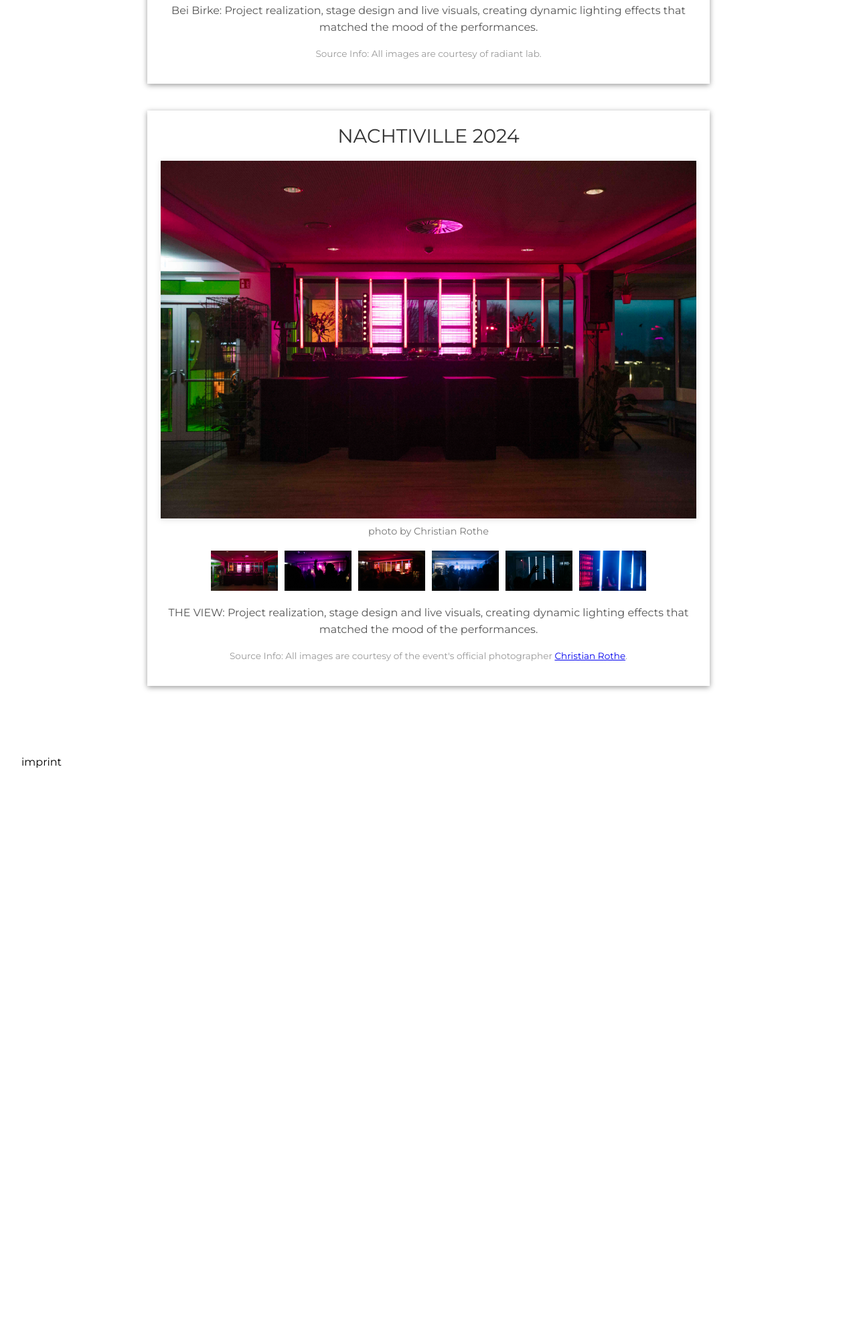
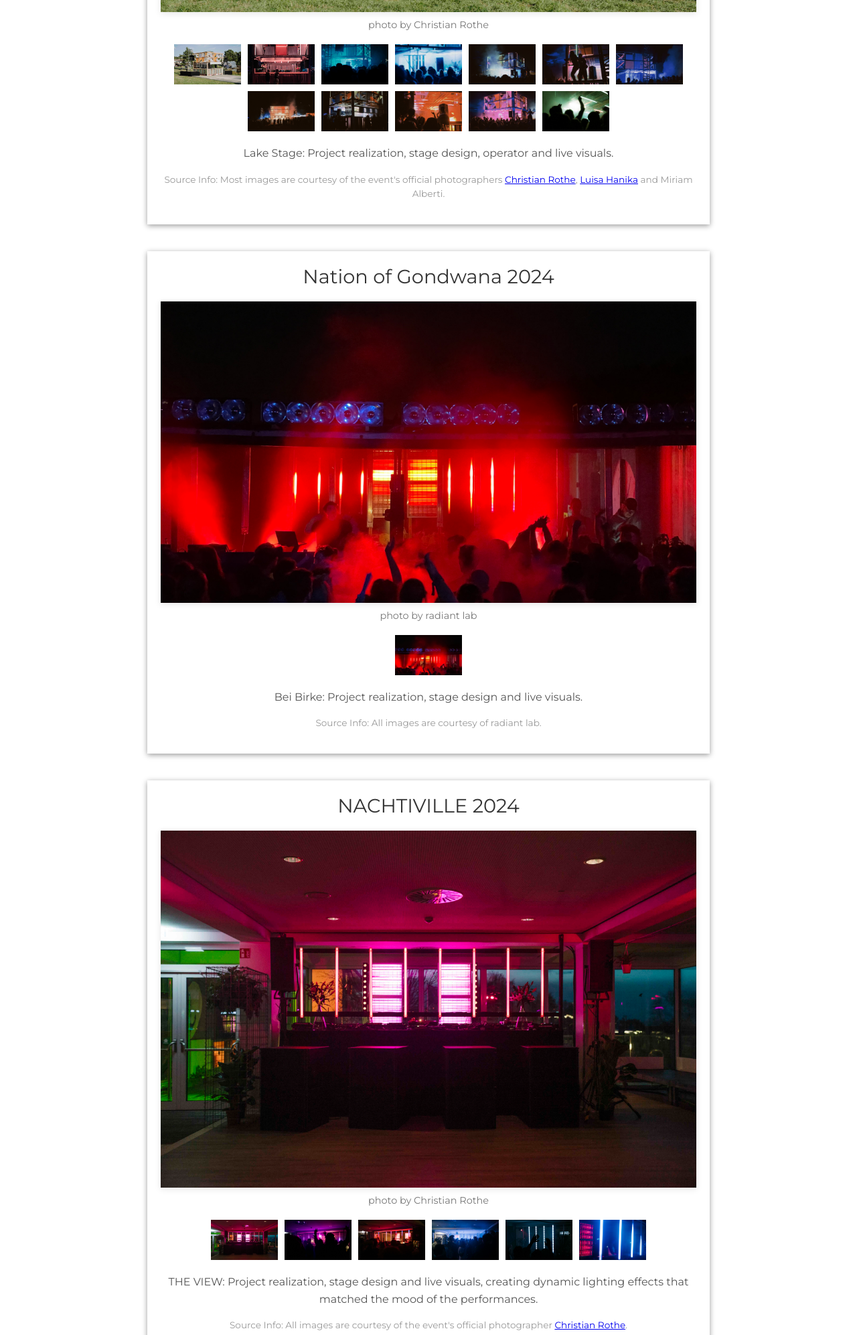
Before and after one commit to radiant-lab/radiant-lab.github.io, a plain HTML site: page portfolio.html in a window 1280 px wide. Shown: the part 805-2798 px from the top of the page at 67% size. Before the commit the page ends 1984 px from the top, so only its background shows below. Drawn offline with Linux system fonts and the light colour scheme.

Commit message:
added Nachti 25 chapter, edidted portfolio gallery js and html

```diff
--- a/portfolio.html
+++ b/portfolio.html
@@ -38,82 +38,115 @@
     <h1>portfolio</h1>
     <p>selected works.</p>
 
-
-            <!-- Portfolio Item NACHTIVILLE 2024 -->
+    <!-- Portfolio Item: NACHTI 2025 -->
     <div class="portfolio-item">
-                <div class="portfolio-title">Nation of Gondwana 2024</div>
-                <!-- Portfolio Gallery -->
-                <div class="portfolio-gallery" data-portfolio="2">
-                    <!-- Featured Image -->
-                    <img id="featuredImage2" class="featured-image" src="images/NoG24/image1.jpg" alt="Featured Image">
-                    <!-- Image Description -->
-                    <div id="imageDescription2" class="image-description">photo by radiant lab</div>
-                    <!-- Thumbnails -->
-
-                    <!--
+        <div class="portfolio-title">NACHTI 2025</div>
+        <div class="portfolio-gallery" data-portfolio="nd25">
+            <img class="featured-image" src="images/ND25/image1.jpg" alt="Featured Image" />
+            <div class="image-description">photo by Christian Rothe</div>
             <div class="thumbnail-row">
-            <div class="thumbnail" data-target="2" data-image="images/NoG24/image1.jpg" data-description="photo by Christian Rothe">
-                <img src="images/NoG24/image1.jpg" alt="Thumbnail 1">
+                <div class="thumbnail" data-image="images/ND25/image1.jpg" data-description="photo by Christian Rothe">
+                    <img src="images/ND25/image1.jpg" alt="Thumbnail 1" />
                 </div>
-
+                <div class="thumbnail" data-image="images/ND25/image2.jpg" data-description="photo by Amelie Kieweg">
+                    <img src="images/ND25/image2.jpg" alt="Thumbnail 2" />
                 </div>
-
-        -->
+                <div class="thumbnail" data-image="images/ND25/image3.jpg" data-description="photo by Christian Rothe">
+                    <img src="images/ND25/image3.jpg" alt="Thumbnail 3" />
                 </div>
-                <!-- Portfolio Description -->
+                <div class="thumbnail" data-image="images/ND25/image4.jpg" data-description="photo by Christian Rothe">
+                    <img src="images/ND25/image4.jpg" alt="Thumbnail 4" />
+                </div>
+                <div class="thumbnail" data-image="images/ND25/image5.jpg" data-description="photo by Luisa Hanika">
+                    <img src="images/ND25/image5.jpg" alt="Thumbnail 5" />
+                </div>
+                <div class="thumbnail" data-image="images/ND25/image6.jpg" data-description="photo by Luisa Hanika">
+                    <img src="images/ND25/image6.jpg" alt="Thumbnail 6" />
+                </div>
+                <div class="thumbnail" data-image="images/ND25/image7.jpg" data-description="photo by Luisa Hanika">
+                    <img src="images/ND25/image7.jpg" alt="Thumbnail 7" />
+                </div>
+                <div class="thumbnail" data-image="images/ND25/image8.jpg" data-description="photo by Luisa Hanika">
+                    <img src="images/ND25/image8.jpg" alt="Thumbnail 8" />
+                </div>
+                <div class="thumbnail" data-image="images/ND25/image9.jpg" data-description="photo by Luisa Hanika">
+                    <img src="images/ND25/image9.jpg" alt="Thumbnail 9" />
+                </div>
+                <div class="thumbnail" data-image="images/ND25/image10.jpg" data-description="photo by Luisa Hanika">
+                    <img src="images/ND25/image10.jpg" alt="Thumbnail 10" />
+                </div>
+                <div class="thumbnail" data-image="images/ND25/image11.jpg" data-description="photo by Luisa Hanika">
+                    <img src="images/ND25/image11.jpg" alt="Thumbnail 11" />
+                </div>
+                <div class="thumbnail" data-image="images/ND25/image12.jpg" data-description="photo by Miriam Alberti">
+                    <img src="images/ND25/image12.jpg" alt="Thumbnail 12" />
+                </div>
+            </div>
+        </div>
         <div class="portfolio-description">
-                    <p>Bei Birke: Project realization, stage design and live visuals, creating dynamic lighting effects
-                        that matched the mood of the performances.</p>
-                    <p class="source-info">Source Info: All images are courtesy of radiant lab</a>.</p>
+            <p>Lake Stage: Project realization, stage design, operator and live visuals.</p>
+            <p class="source-info">
+                Source Info: Most images are courtesy of the event's official photographers
+                <a href="https://christianrothe.com" target="_blank">Christian Rothe</a>,
+                <a href="https://www.luisa-hanika.com" target="_blank">Luisa Hanika</a> and Miriam Alberti.
+            </p>
         </div>
     </div>
 
-            <!-- Portfolio Item NACHTIVILLE 2024 -->
+    <!-- Portfolio Item: Nation of Gondwana 2024 -->
     <div class="portfolio-item">
-                <div class="portfolio-title">NACHTIVILLE 2024</div>
-                <!-- Portfolio Gallery -->
-                <div class="portfolio-gallery" data-portfolio="1">
-                    <!-- Featured Image -->
-                    <img id="featuredImage1" class="featured-image" src="images/NV24/image1.jpg" alt="Featured Image">
-                    <!-- Image Description -->
-                    <div id="imageDescription1" class="image-description">photo by Christian Rothe</div>
-                    <!-- Thumbnails -->
+        <div class="portfolio-title">Nation of Gondwana 2024</div>
+        <div class="portfolio-gallery" data-portfolio="nog24">
+            <img class="featured-image" src="images/NoG24/image1.jpg" alt="Featured Image" />
+            <div class="image-description">photo by radiant lab</div>
             <div class="thumbnail-row">
-                        <div class="thumbnail" data-target="1" data-image="images/NV24/image1.jpg"
-                            data-description="photo by Christian Rothe">
-                            <img src="images/NV24/image1.jpg" alt="Thumbnail 1">
-                        </div>
-                        <div class="thumbnail" data-target="1" data-image="images/NV24/image2.jpg"
-                            data-description="photo by Christian Rothe">
-                            <img src="images/NV24/image2.jpg" alt="Thumbnail 2">
-                        </div>
-                        <div class="thumbnail" data-target="1" data-image="images/NV24/image3.jpg"
-                            data-description="photo by Christian Rothe">
-                            <img src="images/NV24/image3.jpg" alt="Thumbnail 3">
-                        </div>
-                        <div class="thumbnail" data-target="1" data-image="images/NV24/image4.jpg"
-                            data-description="photo by Christian Rothe">
-                            <img src="images/NV24/image4.jpg" alt="Thumbnail 4">
-                        </div>
-                        <div class="thumbnail" data-target="1" data-image="images/NV24/image5.jpg"
-                            data-description="photo by Christian Rothe">
-                            <img src="images/NV24/image5.jpg" alt="Thumbnail 5">
-                        </div>
-                        <div class="thumbnail" data-target="1" data-image="images/NV24/image6.jpg"
-                            data-description="photo by Christian Rothe">
-                            <img src="images/NV24/image6.jpg" alt="Thumbnail 6">
+                <div class="thumbnail" data-image="images/NoG24/image1.jpg" data-description="photo by radiant lab">
+                    <img src="images/NoG24/image1.jpg" alt="Thumbnail 1" />
                 </div>
             </div>
         </div>
-                <!-- Portfolio Description -->
         <div class="portfolio-description">
-                    <p>THE VIEW: Project realization, stage design and live visuals, creating dynamic lighting effects
-                        that matched the mood of the performances.</p>
-                    <p class="source-info">Source Info: All images are courtesy of the event's official photographer <a
-                            href="https://christianrothe.com" target="_blank">Christian Rothe</a>.</p>
+            <p>Bei Birke: Project realization, stage design and live visuals.</p>
+            <p class="source-info">Source Info: All images are courtesy of radiant lab.</p>
         </div>
     </div>
 
+    <!-- Portfolio Item: NACHTIVILLE 2024 -->
+    <div class="portfolio-item">
+        <div class="portfolio-title">NACHTIVILLE 2024</div>
+        <div class="portfolio-gallery" data-portfolio="nv24">
+            <img class="featured-image" src="images/NV24/image1.jpg" alt="Featured Image" />
+            <div class="image-description">photo by Christian Rothe</div>
+            <div class="thumbnail-row">
+                <div class="thumbnail" data-image="images/NV24/image1.jpg" data-description="photo by Christian Rothe">
+                    <img src="images/NV24/image1.jpg" alt="Thumbnail 1" />
+                </div>
+                <div class="thumbnail" data-image="images/NV24/image2.jpg" data-description="photo by Christian Rothe">
+                    <img src="images/NV24/image2.jpg" alt="Thumbnail 2" />
+                </div>
+                <div class="thumbnail" data-image="images/NV24/image3.jpg" data-description="photo by Christian Rothe">
+                    <img src="images/NV24/image3.jpg" alt="Thumbnail 3" />
+                </div>
+                <div class="thumbnail" data-image="images/NV24/image4.jpg" data-description="photo by Christian Rothe">
+                    <img src="images/NV24/image4.jpg" alt="Thumbnail 4" />
+                </div>
+                <div class="thumbnail" data-image="images/NV24/image5.jpg" data-description="photo by Christian Rothe">
+                    <img src="images/NV24/image5.jpg" alt="Thumbnail 5" />
+                </div>
+                <div class="thumbnail" data-image="images/NV24/image6.jpg" data-description="photo by Christian Rothe">
+                    <img src="images/NV24/image6.jpg" alt="Thumbnail 6" />
+                </div>
+            </div>
+        </div>
+        <div class="portfolio-description">
+            <p>THE VIEW: Project realization, stage design and live visuals, creating dynamic lighting effects that matched the mood of the performances.</p>
+            <p class="source-info">
+                Source Info: All images are courtesy of the event's official photographer
+                <a href="https://christianrothe.com" target="_blank">Christian Rothe</a>.
+            </p>
+        </div>
+    </div>
+</section>
 
     </main>
     <script src="scripts.js"></script>
--- a/styles.css
+++ b/styles.css
@@ -201,11 +201,11 @@ nav {
 
 @-webkit-keyframes glow {
   from {
-    text-shadow: 0 0 10px #1b1515, 0 0 20px #fff, 0 0 30px #e60073, 0 0 40px #e60073, 0 0 50px #e60073, 0 0 60px #e60073, 0 0 70px #e60073;
+    text-shadow: 0 0 10px #1b1515, 0 0 20px #fff, 0 0 30px #e69600, 0 0 40px #e67b00, 0 0 50px #e69900, 0 0 60px #e66000, 0 0 70px #e67700;
   }
 
   to {
-    text-shadow: 0 0 20px #0c0505, 0 0 30px #f04dff, 0 0 40px #de4dff, 0 0 50px #e14dff, 0 0 60px #d84dff, 0 0 70px #ca4dff, 0 0 80px #c44dff;
+    text-shadow: 0 0 20px #0c0505, 0 0 30px #ff4d4d, 0 0 40px #ff4d4d, 0 0 50px #ff4d4d, 0 0 60px #ff4d4d, 0 0 70px #ff4d4d, 0 0 80px #ff4d4d;
   }
 }
 
```
Also changed, not shown: about.html (+2 -0 lines), index.html (+3 -2 lines), references.html (+7 -7 lines), scripts.js (+19 -10 lines), images/ND25/image1.jpg (added), images/ND25/image10.jpg (added), images/ND25/image11.jpg (added), images/ND25/image12.jpg (added), images/ND25/image2.jpg (added), images/ND25/image3.jpg (added), images/ND25/image4.jpg (added), images/ND25/image5.jpg (added), images/ND25/image6.jpg (added), images/ND25/image7.jpg (added), 3 more files, 1 other file. Lines whose indentation alone changed are shown as unchanged.
